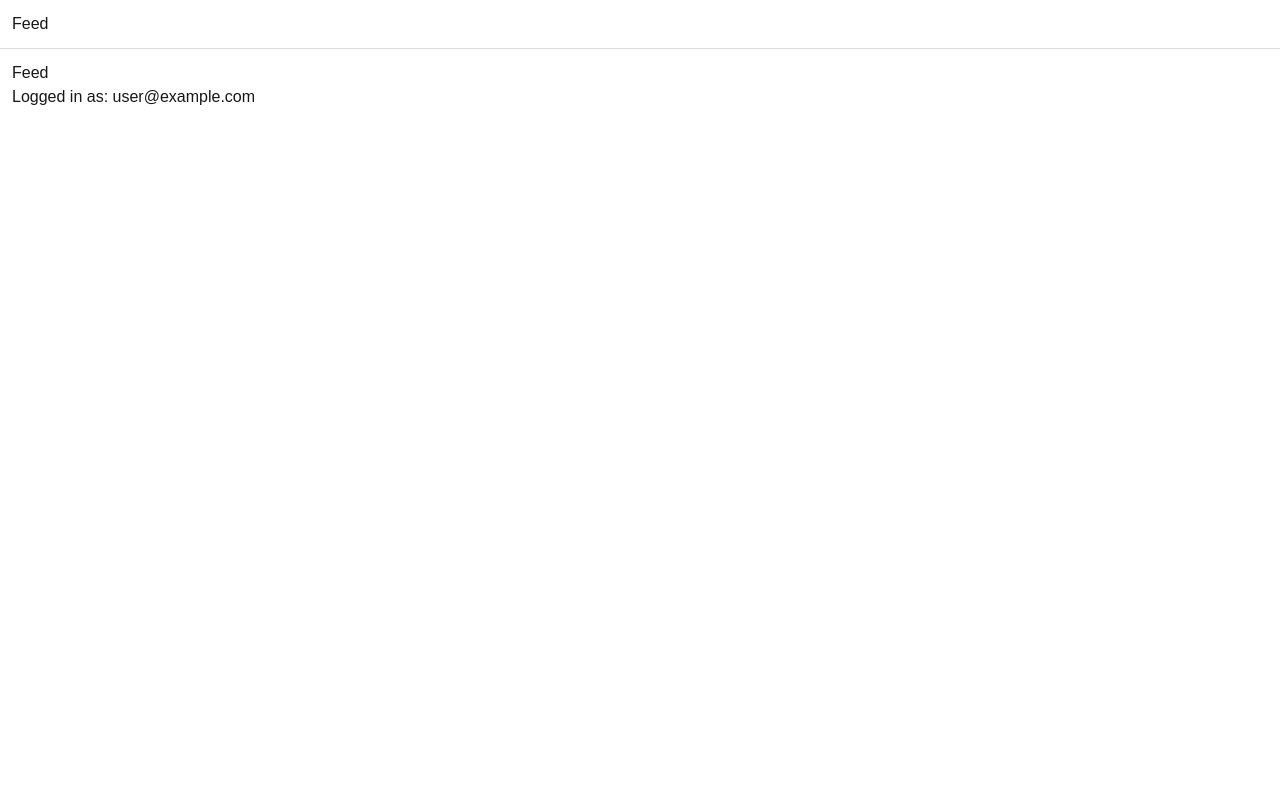
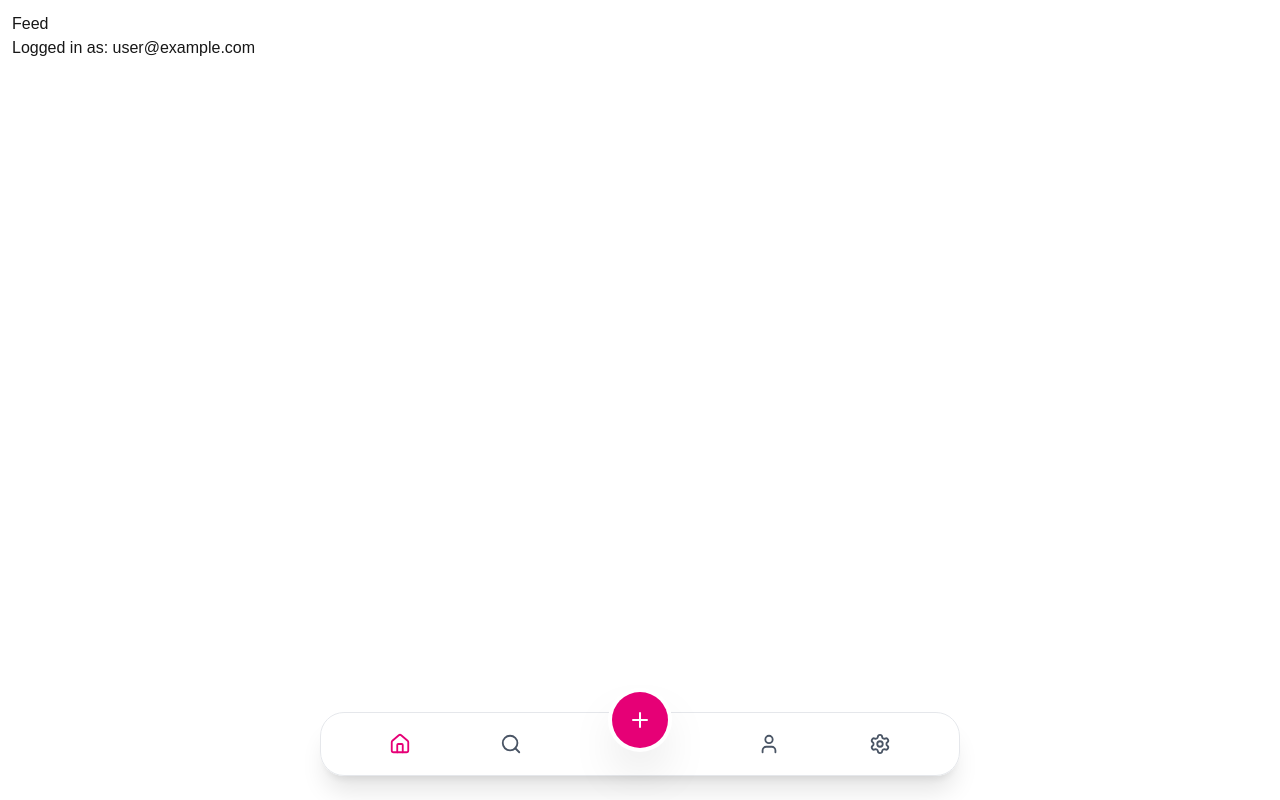
Before and after one commit to ALELOY257/mbp-project, a Next.js app in the folder frontend/: page /feed in a window 1280 px wide. Built offline with nearby package versions, Linux system fonts and the light colour scheme; no server answers; sample sign-in values are in the browser's storage.

Commit message:
add: navbar

```diff
--- a/frontend/app/(auth)/a.tsx
+++ /dev/null
@@ -1,53 +0,0 @@
-"use client";
-
-import { useState } from "react";
-import { signIn } from "next-auth/react";
-
-export default function LoginPage() {
-  const [email, setEmail] = useState("");
-  const [password, setPassword] = useState("");
-
-
-
-  return (
-    <div className="flex items-center justify-center h-screen p-4 gap-4">
-      <div className="bg-white rounded-lg shadow h-screen p-6 w-[70%]">
-
-      </div>
-      <div className="bg-white rounded-lg shadow h-screen p-6 w-[30%]">
-        <div className="w-[50%] mx-auto">
-          <h1 className="text-2xl font-semibold mb-6">Sign in</h1>
-
-          <form className="space-y-4">
-            <label className="block">
-              <span className="text-sm font-medium text-gray-700">Email</span>
-              <input
-                type="email"
-                value={email}
-                onChange={(e) => setEmail(e.target.value)}
-                className="mt-1 block w-full border border-gray-300 rounded px-3 py-2 focus:outline-none focus:ring-2 focus:ring-blue-400"
-                placeholder="you@example.com"
-              />
-            </label>
-
-            <label className="block">
-              <span className="text-sm font-medium text-gray-700">Password</span>
-              <input
-                type="password"
-                value={password}
-                onChange={(e) => setPassword(e.target.value)}
-                className="mt-1 block w-full border border-gray-300 rounded px-3 py-2 focus:outline-none focus:ring-2 focus:ring-blue-400"
-                placeholder="••••••••"
-              />
-            </label>
-
-            <button className="w-full bg-blue-600 text-white py-2 rounded hover:bg-blue-700">
-              Sign in
-            </button>
-          </form>
-        </div>
-      </div>
-
-    </div>
-  );
-}
--- a/frontend/app/(auth)/page.tsx
+++ b/frontend/app/(auth)/page.tsx
@@ -4,9 +4,19 @@ import { useState } from "react";
 import { signIn } from "next-auth/react";
 import { fonts } from "@/lib/fonts";
 
+
+
 export default function LoginPage() {
   const [email, setEmail] = useState("");
   const [password, setPassword] = useState("");
+  const [loading, setLoading] = useState(false);
+
+  async function handleGoogleLogin() {
+    setLoading(true);
+    await signIn("google", {
+      callbackUrl: "/feed",
+    });
+  }
 
 
 
@@ -56,6 +66,12 @@ export default function LoginPage() {
               <button className="w-full bg-black text-white py-2 rounded hover:bg-[#15616d] transition-colors duration-300 ease-in-out">
                 Sign in
               </button>
+              <button
+              disabled={loading}
+                type="button"
+                onClick={handleGoogleLogin}
+                className="w-full bg-white border border-gray-300 py-2 rounded-lg hover:bg-gray-50 transition"
+              >{loading ? "Redirecting..." : "Continue with Google"}</button>
             </form>
 
           </div>
--- a/frontend/app/(core)/feed/page.tsx
+++ b/frontend/app/(core)/feed/page.tsx
@@ -4,7 +4,6 @@ import { authOptions } from "@/lib/auth";
 export default async function FeedPage() {
   const session = await getServerSession(authOptions);
 
-  // session is guaranteed by (app)/layout.tsx, but it's fine to use it here too
   return (
     <div>
       <h1>Feed</h1>
--- a/frontend/app/(core)/layout.tsx
+++ b/frontend/app/(core)/layout.tsx
@@ -1,6 +1,7 @@
 import { getServerSession } from "next-auth";
 import { authOptions } from "@/lib/auth";
 import { redirect } from "next/navigation";
+import BottomNav from "@/components/nav/BottomNav";
 
 
 export default async function AppLayout({ children }: { children: React.ReactNode }) {
@@ -12,9 +13,7 @@ export default async function AppLayout({ children }: { children: React.ReactNod
 
   return (
     <div>
-      <nav style={{ padding: 12, borderBottom: "1px solid #ddd" }}>
-        <a href="/feed">Feed</a>{" "}
-      </nav>
+      <BottomNav/>
 
       <main style={{ padding: 12 }}>{children}</main>
 
--- /dev/null
+++ b/frontend/components/nav/BottomNav.tsx
@@ -0,0 +1,65 @@
+"use client"
+
+import Link from "next/link"
+import { usePathname } from "next/navigation"
+import { Home, Search, Plus, User, Settings } from "lucide-react"
+
+export default function BottomNav() {
+  const pathname = usePathname()
+
+  const navItems = [
+    { href: "/feed", icon: Home },
+    { href: "/search", icon: Search },
+    { href: "/create", icon: Plus, isCenter: true },
+    { href: "/profile", icon: User },
+    { href: "/settings", icon: Settings}
+  ]
+
+  return (
+    <div className="fixed bottom-6 left-1/2 -translate-x-1/2 w-[min(640px,calc(100%-2rem))] z-50">
+
+      {/* NAV BACKGROUND WITH NOTCH */}
+      <div
+        className="relative h-16 bg-white/90 backdrop-blur-xl shadow-xl border border-gray-200"
+        style={{
+          borderRadius: "24px",
+          clipPath:
+            "path('M0 24 Q0 0 24 0 H40% Q50% 0 50% 18 Q50% 0 60% 0 Hcalc(100% - 24px) Q100% 0 100% 24 V100% H0 Z')",
+        }}
+      />
+
+      {/* NAV CONTENT */}
+      <div className="absolute inset-0 flex items-center justify-around px-6">
+        {navItems.map(({ href, icon: Icon, isCenter }) => {
+          const active = pathname?.startsWith(href)
+
+          if (isCenter) {
+            return (
+              <Link
+                key={href}
+                href={href}
+                className="relative -translate-y-6"
+              >
+                <div className="h-14 w-14 flex items-center justify-center rounded-full bg-pink-600 text-white shadow-2xl ring-4 ring-white">
+                  <Icon size={24} />
+                </div>
+              </Link>
+            )
+          }
+
+          return (
+            <Link
+              key={href}
+              href={href}
+              className={`text-gray-600 ${
+                active ? "text-pink-600" : ""
+              }`}
+            >
+              <Icon size={22} />
+            </Link>
+          )
+        })}
+      </div>
+    </div>
+  )
+}
--- a/frontend/package.json
+++ b/frontend/package.json
@@ -9,6 +9,7 @@
     "lint": "eslint"
   },
   "dependencies": {
+    "lucide-react": "^0.575.0",
     "next": "16.1.6",
     "next-auth": "^4.24.13",
     "react": "19.2.3",
```
Also changed, not shown: frontend/lib/mock-data.ts (added), frontend/types/index.ts (added), 1 other file (tests, documents, lock files or other folders).
